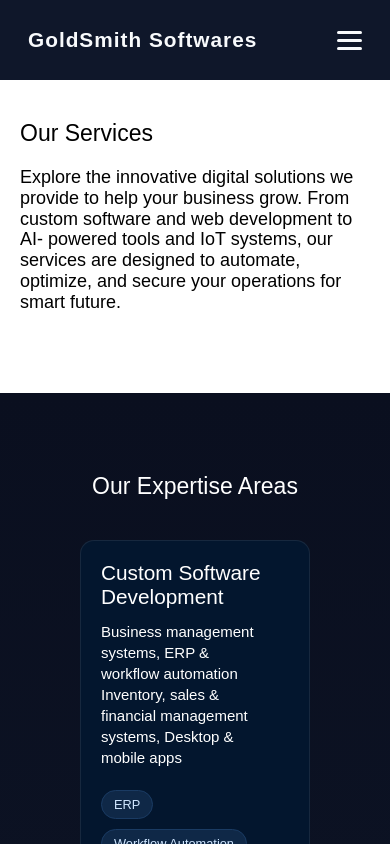
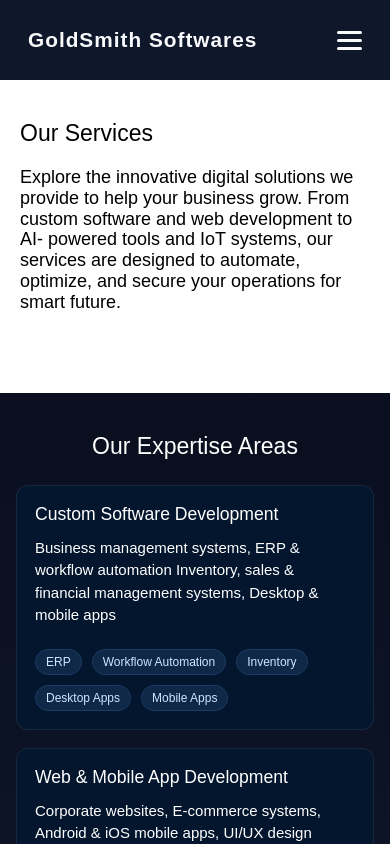
Before and after one commit to dariusjackony/Goldsmith-Software, a React (Vite) app: page /services in a window 390 px wide. Shown: the top 844 px of the page. Built offline with nearby package versions, Linux system fonts and the light colour scheme.

Commit message:
Update:...

```diff
--- a/src/components/About/AboutPageComponents/ServicesInfo.css
+++ b/src/components/About/AboutPageComponents/ServicesInfo.css
@@ -46,7 +46,9 @@
 }
 
 .sr-img {
-    width: 150px;
+    width: 200px;
+    border: 1px solid rgba(255, 255, 255, 0.37);
+    border-radius: 5px;
 }
 .si-tags {
     display: flex;
@@ -71,10 +73,35 @@
 }
 
 @media (max-width: 480px){
+    .services-info-container {
+        padding: 40px 16px;
+    }
+
     .sr-head{
         font-size: 23px;
+        margin-bottom: 25px;
+
     }
+
+    .si-content {
+        gap: 18px;
+    }
+
     .si-card {
-        max-width: 100%;
+        padding: 18px;
+        gap: 14px;
+        border-radius: 12px;
+    }
+    .si-title {
+        font-size: 1.1rem;
+    }
+
+    .si-paragraph {
+        line-height: 1.5;
+    }
+
+    .tag {
+        font-size: 0.75rem;
+        padding: 5px 10px;
     }
 }
```
